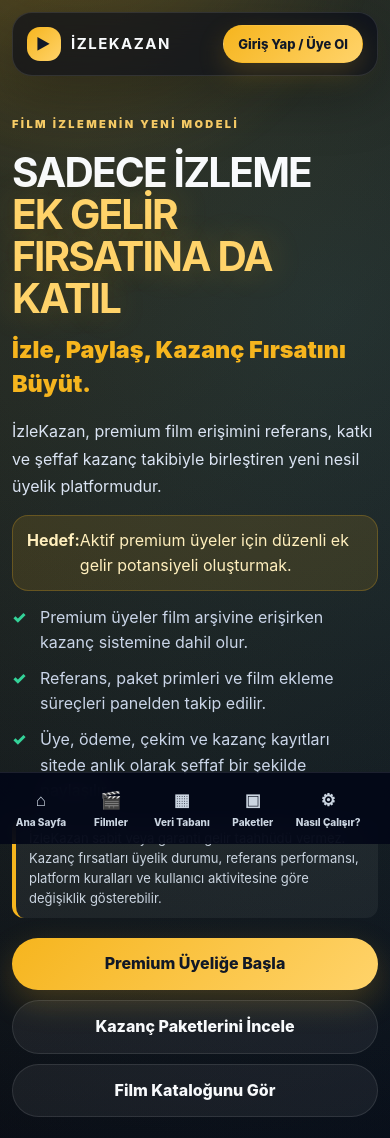
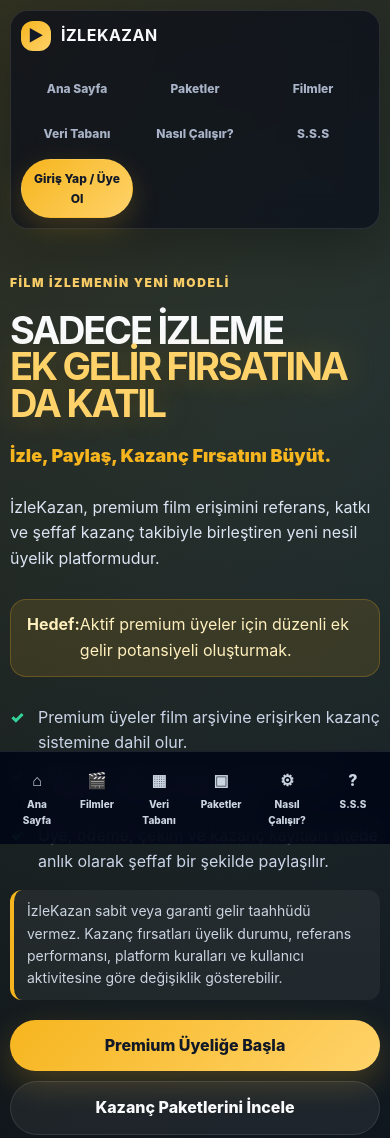
Before and after one commit to yilmazoral/izlekazan, a website: page index.html in a window 390 px wide. Shown: the top 1138 px of the page. Drawn offline with Linux system fonts and the light colour scheme; no server answers.

Commit message:
Add files via upload

```diff
--- a/style.css
+++ b/style.css
@@ -60,49 +60,3 @@ main{max-width:1180px;margin:0 auto;padding:34px 18px 92px}
 .bottomNav{position:fixed;z-index:50;left:0;right:0;bottom:0;display:flex;justify-content:center;gap:2px;padding:8px 8px calc(8px + env(safe-area-inset-bottom));background:rgba(2,6,23,.90);backdrop-filter:blur(14px);border-top:1px solid rgba(255,255,255,.10)}.bottomNav button{display:flex;flex-direction:column;align-items:center;gap:2px;min-width:62px;padding:8px 7px;border-radius:14px;background:transparent;color:#cbd5e1;box-shadow:none;font-size:16px}.bottomNav span{font-size:10px;font-weight:800}#toast{position:fixed;z-index:100;left:50%;bottom:88px;transform:translateX(-50%);display:none;max-width:calc(100vw - 32px);padding:13px 17px;border-radius:999px;background:rgba(15,23,42,.96);border:1px solid rgba(246,181,30,.28);box-shadow:var(--shadow);color:var(--text);font-weight:800;text-align:center}
 @media (max-width:980px){.heroGrid{grid-template-columns:1fr;margin-top:32px}.heroVisual{transform:none}.stats,.steps{grid-template-columns:repeat(2,1fr)}.comparison,.databaseGrid,.faq{grid-template-columns:1fr}.databaseTeaser{flex-direction:column;align-items:flex-start}.teaserActions{justify-content:flex-start}.topnav{align-items:flex-start;flex-direction:column}.navlinks{justify-content:flex-start}.cinemaAuthStage{grid-template-columns:1fr}.hero{min-height:auto}.heroText h1{font-size:44px}}
 @media (max-width:640px){body{padding-bottom:78px}.hero{padding:10px 10px 38px}.topnav{border-radius:18px;padding:10px}.brandIcon{width:30px;height:30px}.navlinks{width:100%;display:grid;grid-template-columns:repeat(3,1fr);gap:6px}.navlinks button{font-size:12px;padding:9px 7px}.heroGrid{gap:22px}.heroText h1{font-size:38px}.heroLead{font-size:16px}.heroActions button,.teaserActions button,.movieActions button{width:100%}.stats,.steps{grid-template-columns:1fr}.card,.stats>div,.steps>div{padding:19px;border-radius:22px}.moviePosterWrap{margin:-19px -19px 14px}.twoCols{grid-template-columns:1fr}.bottomNav{justify-content:flex-start;overflow-x:auto}.bottomNav button{min-width:58px}.incomeModel{flex-direction:column;align-items:flex-start}.visualHeader h3{font-size:23px}table{min-width:650px}}
-
-/* === MOBİL GÖRÜNÜM DÜZELTMESİ ===
-   Üst menünün telefonda çok yer kaplamasını ve alt menünün içerik kapatmasını düzeltir. */
-@media (min-width: 821px){
-  body{padding-bottom:0}
-  .bottomNav{display:none}
-}
-
-@media (max-width: 820px){
-  html,body{overflow-x:hidden}
-  body{padding-bottom:122px}
-  main{padding:26px 12px 132px}
-  .hero{padding:12px 12px 34px;min-height:auto}
-  .topnav{display:flex;flex-direction:row;align-items:center;justify-content:space-between;gap:8px;padding:12px 14px;border-radius:20px;min-height:62px}
-  .brand{font-size:15px;letter-spacing:.10em}
-  .brandIcon{width:34px;height:34px;border-radius:13px}
-  .navlinks{width:auto;display:flex;align-items:center;justify-content:flex-end;gap:0}
-  .navlinks button{display:none}
-  .navlinks #loginTop:not(.hidden),
-  .navlinks #logoutBtn:not(.hidden){display:inline-flex;align-items:center;justify-content:center;padding:11px 14px;font-size:13px;line-height:1.1;white-space:nowrap}
-  .heroGrid{margin-top:34px;gap:24px}
-  .heroText{padding-top:0}
-  .eyebrow,.sectionIntro span,.databaseTeaser span{font-size:11px;letter-spacing:.22em}
-  .heroText h1{font-size:clamp(34px,10.4vw,44px);line-height:1.04;letter-spacing:-.045em;margin:16px 0 12px}
-  .rotatingSloganWrap{min-height:auto;margin:12px 0 0}
-  .rotatingSlogan{font-size:clamp(20px,6vw,25px);line-height:1.45}
-  .heroLead{font-size:16px;line-height:1.72;margin:18px 0 14px}
-  .earnBanner{display:flex;width:100%;line-height:1.55;padding:12px 14px;margin:10px 0}
-  .heroChecks{gap:10px;margin:14px 0}
-  .heroRisk{font-size:13px;line-height:1.55}
-  .heroVisual{display:none}
-  .stats,.steps,.comparison,.databaseGrid,.faq{grid-template-columns:1fr}
-  .bottomNav{display:flex;justify-content:flex-start;overflow-x:auto;gap:4px;padding:7px 8px calc(9px + env(safe-area-inset-bottom));scrollbar-width:none}
-  .bottomNav::-webkit-scrollbar{display:none}
-  .bottomNav button{min-width:66px;padding:7px 6px;border-radius:13px;font-size:17px;flex:0 0 auto}
-  .bottomNav span{font-size:10px;line-height:1.2}
-  #toast{bottom:104px}
-}
-
-@media (max-width: 380px){
-  .brand b{font-size:13px}
-  .navlinks #loginTop:not(.hidden),
-  .navlinks #logoutBtn:not(.hidden){padding:10px 11px;font-size:12px}
-  .heroText h1{font-size:33px}
-  .rotatingSlogan{font-size:20px}
-}
```
